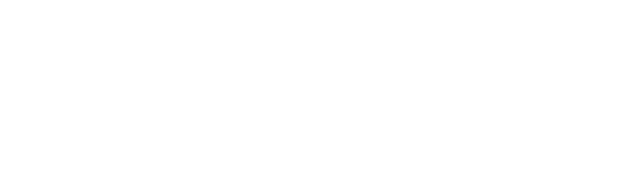
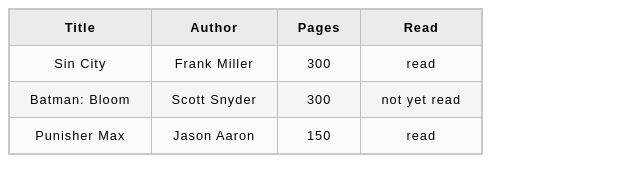
Before and after one commit to JSE955/library, a plain HTML site: page index.html in a window 1280 px wide. Shown: the whole page, without its empty margins (0-640 px from the left). Drawn offline with Linux system fonts and the light colour scheme.

Commit message:
Add function to display books on page

```diff
--- a/index.html
+++ b/index.html
@@ -8,6 +8,13 @@
     <title>Library</title>
 </head>
 <body>
-
+    <table class="library">
+        <tr>
+            <th>Title</th>
+            <th>Author</th>
+            <th>Pages</th>
+            <th>Read</th>
+        </tr>
+    </table>
 </body>
 </html>
--- a/library.js
+++ b/library.js
@@ -1,4 +1,10 @@
-const myLibrary = [];
+const library = document.querySelector(".library");
+
+const myLibrary = [
+    new Book("Sin City", "Frank Miller", 300, "read"),
+    new Book("Batman: Bloom", "Scott Snyder", 300, "not yet read"),
+    new Book("Punisher Max", "Jason Aaron", 150, "read"),
+];
 
 function Book(title, author, pages, read) {
     this.title = title;
@@ -14,3 +20,27 @@ function addBookToLibrary(title, author, pages, read) {
     let book = new Book(title, author, pages, read);
     myLibrary.push(book);
 }
+
+function displayBooks() {
+    for (book of myLibrary) {
+        let row = document.createElement("tr");
+
+        let titleCell = document.createElement("td");
+        titleCell.textContent = book.title;
+        let authorCell = document.createElement("td");
+        authorCell.textContent = book.author;
+        let pagesCell = document.createElement("td");
+        pagesCell.textContent = book.pages;
+        let readCell = document.createElement("td");
+        readCell.textContent = book.read;
+
+        row.appendChild(titleCell);
+        row.appendChild(authorCell);
+        row.appendChild(pagesCell);
+        row.appendChild(readCell);
+
+        library.appendChild(row);
+    }
+}
+
+displayBooks();
--- a/style.css
+++ b/style.css
@@ -0,0 +1,35 @@
+html {
+    font-family: sans-serif;
+  }
+
+  table {
+    border-collapse: collapse;
+    border: 2px solid rgb(200,200,200);
+    letter-spacing: 1px;
+    font-size: 0.8rem;
+  }
+
+  td, th {
+    border: 1px solid rgb(190,190,190);
+    padding: 10px 20px;
+  }
+
+  th {
+    background-color: rgb(235,235,235);
+  }
+
+  td {
+    text-align: center;
+  }
+
+  tr:nth-child(even) td {
+    background-color: rgb(250,250,250);
+  }
+
+  tr:nth-child(odd) td {
+    background-color: rgb(245,245,245);
+  }
+
+  caption {
+    padding: 10px;
+  }
```
